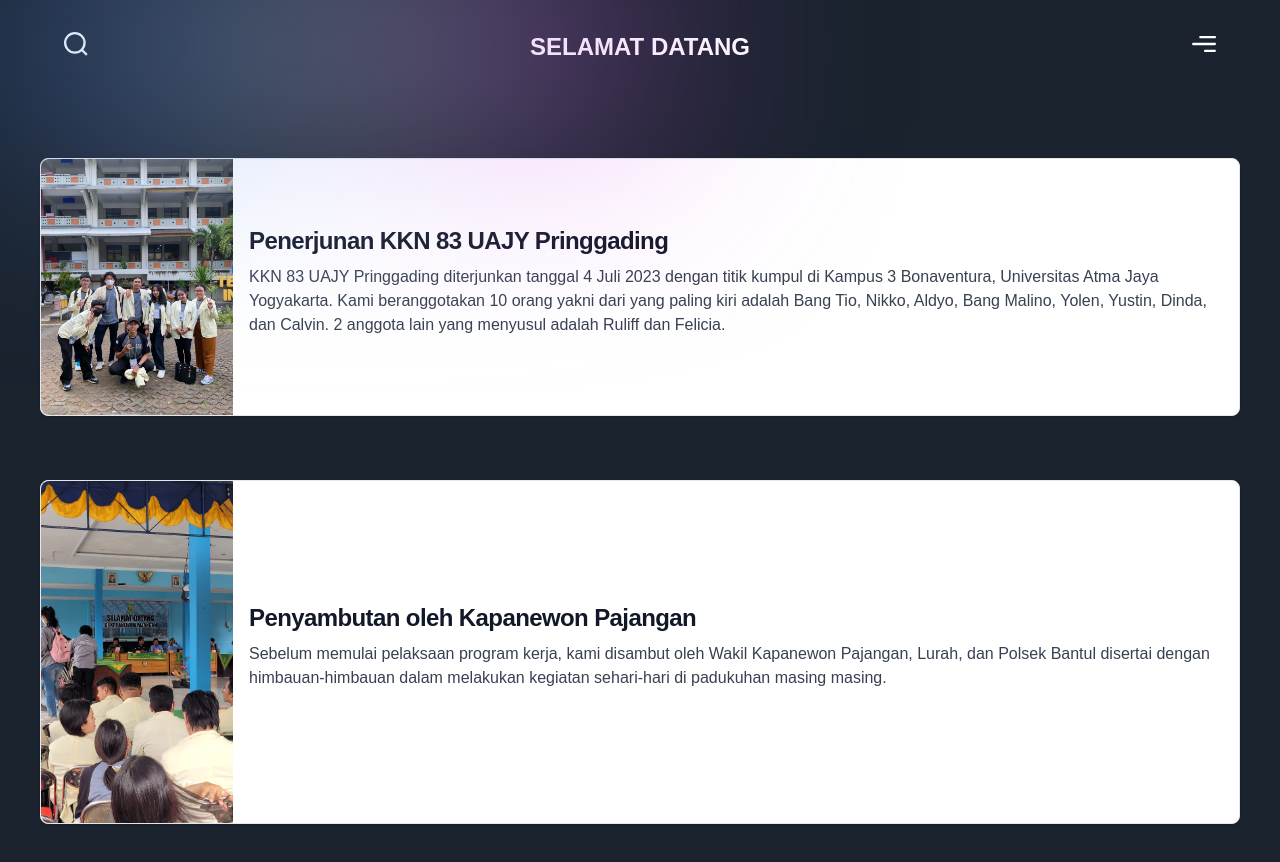
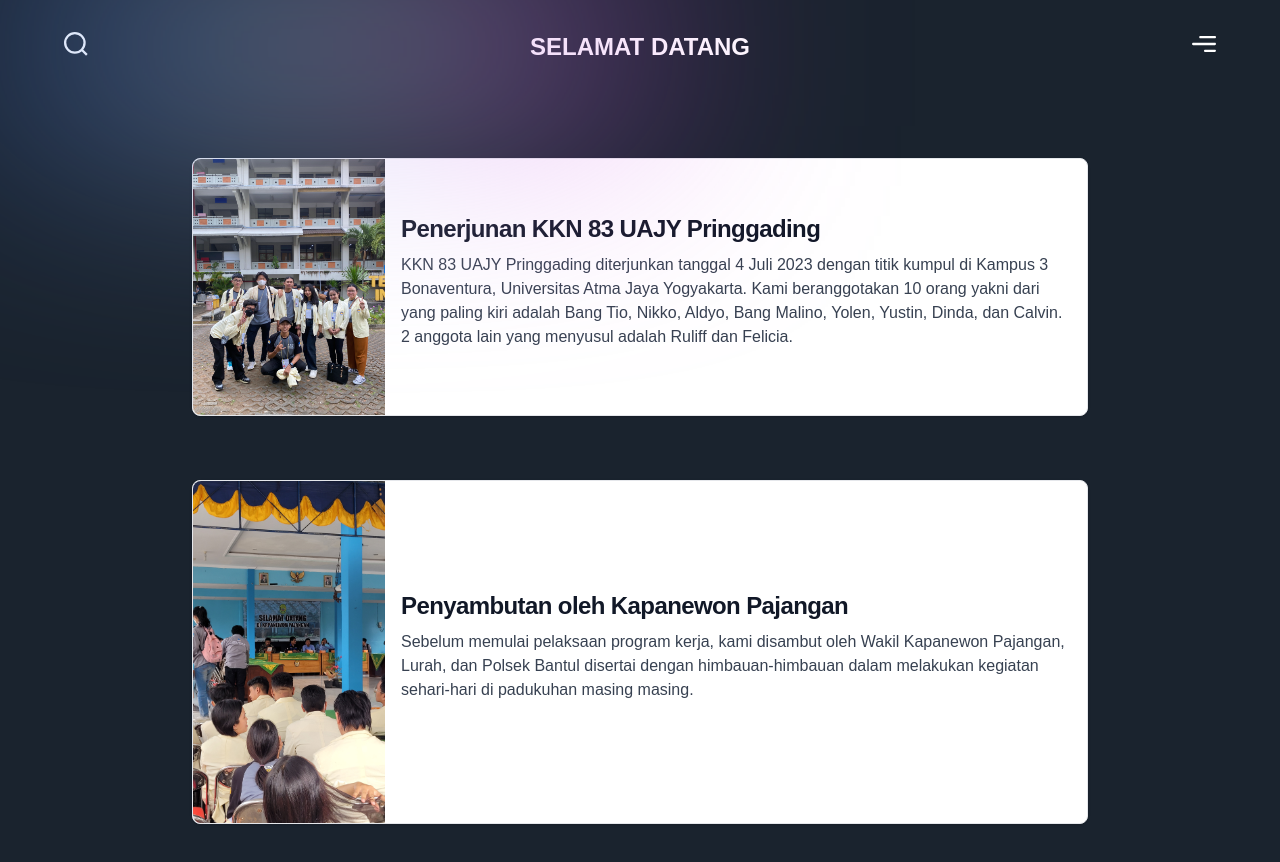
Before and after one commit to CalvinAndrean/KKN-fix, a Next.js app: page /perjalanan-kkn/day-1 in a window 1280 px wide. Shown: the top 862 px of the page. Built offline with nearby package versions, Linux system fonts and the light colour scheme; a web font is replaced by a local one.

Commit message:
Update Day1.jsx

```diff
--- a/sections/Day1.jsx
+++ b/sections/Day1.jsx
@@ -9,7 +9,7 @@ export default function ActionAreaCard() {
   return (
     <div>
       <div className='flex justify-center mt-[64px] mb-[64px]'>
-        <div href="#" className='max-w-[1200px] flex items-center bg-white border border-gray-200 rounded-lg shadow hover:bg-gray-100 dark:border-gray-700 dark:bg-gray-800 dark:hover:bg-gray-700'>
+        <div href="#" className='max-w-[500px] flex items-center bg-white border border-gray-200 rounded-lg shadow lg:flex-row lg:max-w-4xl md:flex-row md:max-w-xl sm:flex-row sm:max-w-lg hover:bg-gray-100 dark:border-gray-700 dark:bg-gray-800 dark:hover:bg-gray-700'>
           <img class="object-cover w-full rounded-t-lg h-96 md:h-auto md:w-48 md:rounded-none md:rounded-l-lg" src="/day1/KKN-UAJY.jpg" alt="" />
           <div class="flex flex-col justify-between p-4 leading-normal">
               <h5 class="mb-2 text-2xl font-bold tracking-tight text-gray-900 dark:text-white">Penerjunan KKN 83 UAJY Pringgading</h5>
@@ -22,12 +22,12 @@ export default function ActionAreaCard() {
       </div>
 
       <div className='flex justify-center mt-[64px] mb-[64px]'>
-        <div href="#" className='max-w-[1200px] flex items-center bg-white border border-gray-200 rounded-lg shadow hover:bg-gray-100 dark:border-gray-700 dark:bg-gray-800 dark:hover:bg-gray-700'>
+        <div href="#" className='max-w-[500px] flex items-center bg-white border border-gray-200 rounded-lg shadow lg:flex-row lg:max-w-4xl md:flex-row md:max-w-xl sm:flex-row sm:max-w-lg hover:bg-gray-100 dark:border-gray-700 dark:bg-gray-800 dark:hover:bg-gray-700'>
           <img class="object-cover w-full rounded-t-lg h-96 md:h-auto md:w-48 md:rounded-none md:rounded-l-lg" src="/day1/pembukaan-kapanewon.jpg" alt="" />
           <div class="flex flex-col justify-between p-4 leading-normal">
               <h5 class="mb-2 text-2xl font-bold tracking-tight text-gray-900 dark:text-white">Penyambutan oleh Kapanewon Pajangan</h5>
               <p class="mb-3 font-normal text-gray-700 dark:text-gray-400">
-                Sebelum memulai pelaksaan program kerja, kami disambut oleh Wakil Kapanewon Pajangan, Lurah,
+              Sebelum memulai pelaksaan program kerja, kami disambut oleh Wakil Kapanewon Pajangan, Lurah,
               dan Polsek Bantul disertai dengan himbauan-himbauan dalam melakukan kegiatan sehari-hari di padukuhan masing masing.</p>
           </div>
         </div>
```
